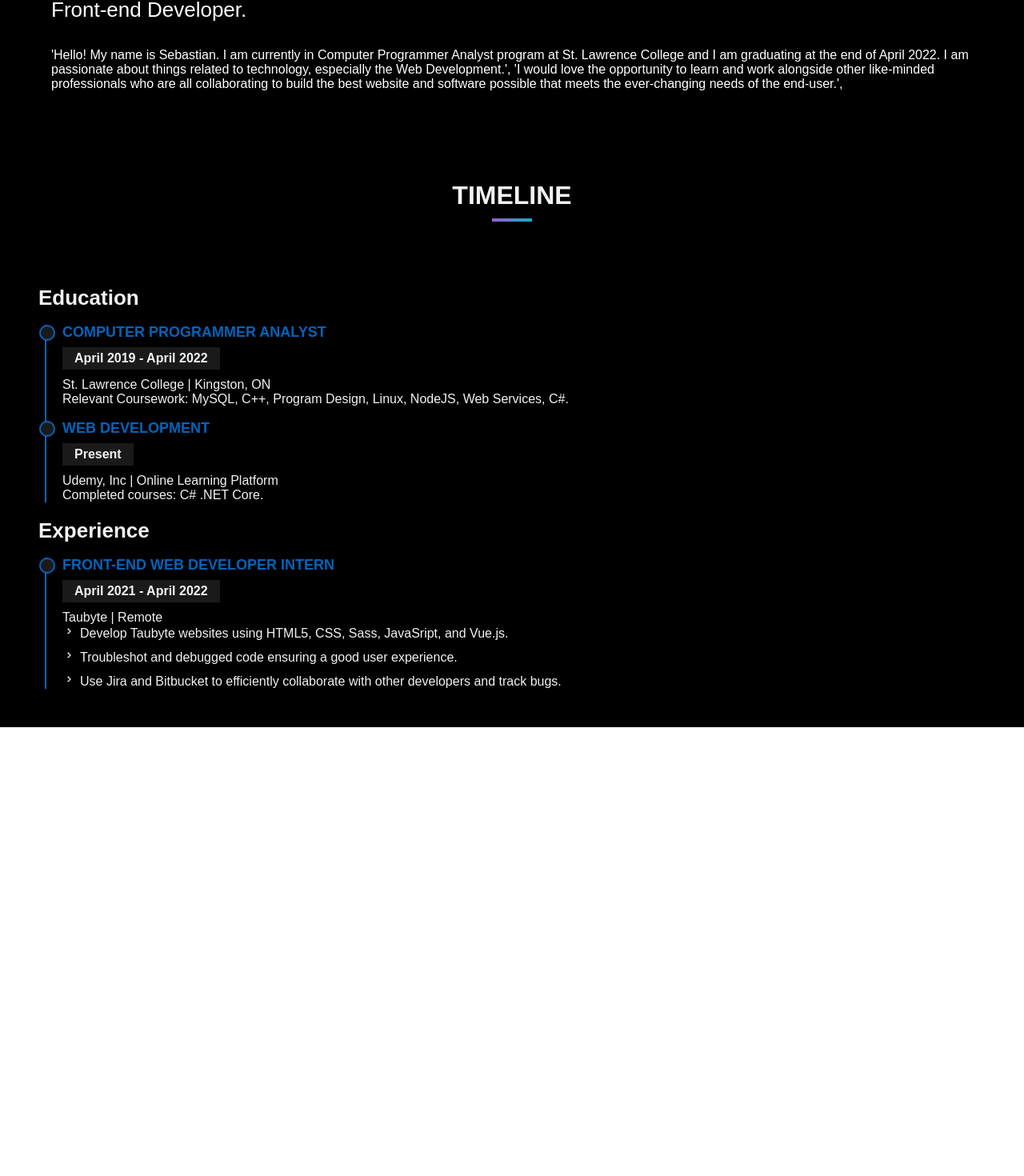
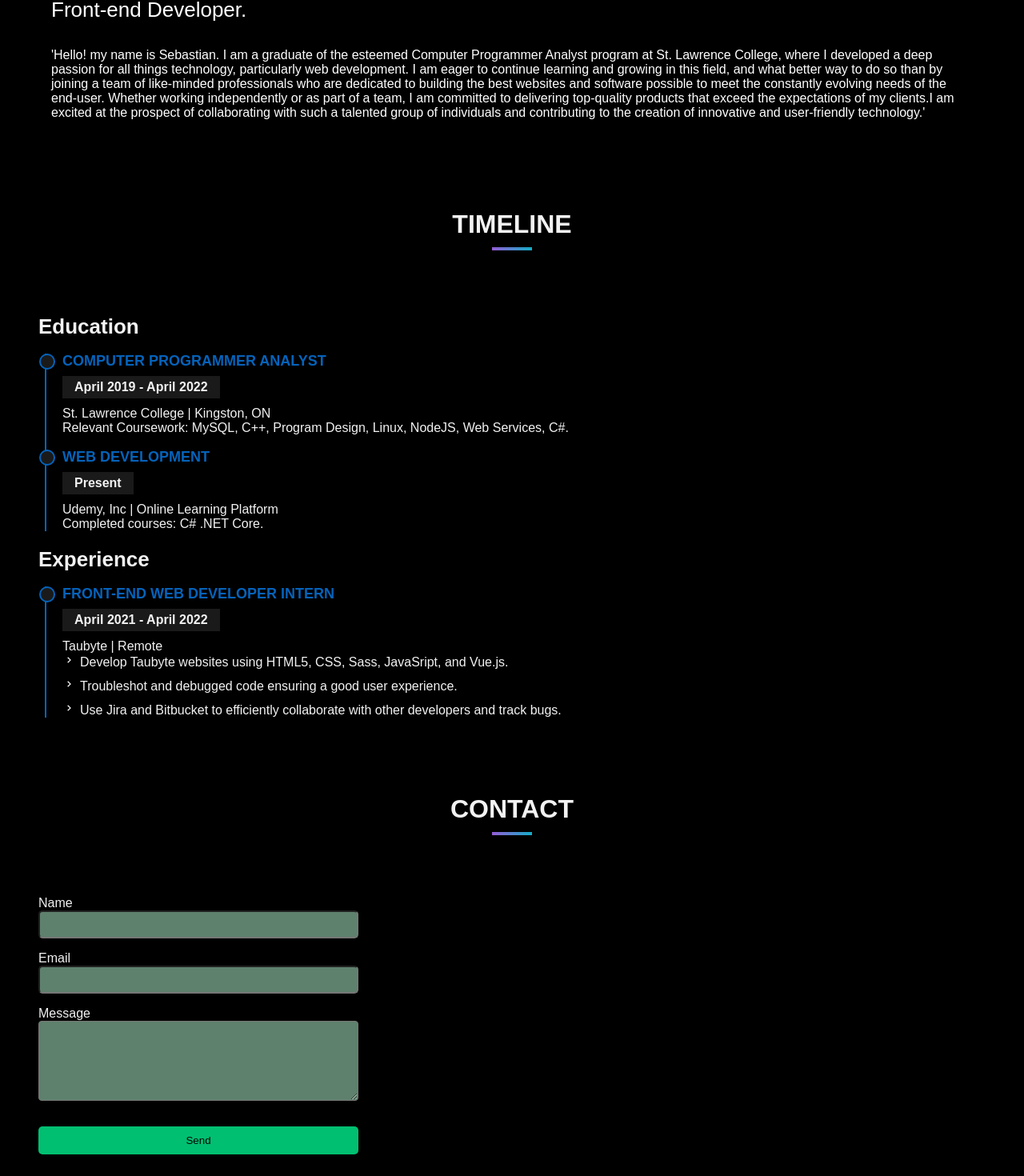
Before and after one commit to CPA-Developer/portfolio-website, a React (Create React App) app: page / in a window 1280 px wide. Shown: the part 1178-2648 px from the top of the page at 80% size. Before the commit the page ends 2087 px from the top, so only its background shows below. Built offline with nearby package versions, Linux system fonts and the light colour scheme; a web font is replaced by a local one.

Commit message:
added footer and contact form

```diff
--- a/package.json
+++ b/package.json
@@ -4,6 +4,7 @@
   "version": "0.1.0",
   "private": true,
   "dependencies": {
+    "@emailjs/browser": "^3.10.0",
     "@testing-library/jest-dom": "^5.16.5",
     "@testing-library/react": "^13.4.0",
     "@testing-library/user-event": "^13.5.0",
@@ -15,13 +16,14 @@
     "react-router-dom": "^6.6.0",
     "react-scripts": "5.0.1",
     "react-scroll": "^1.8.9",
+    "react-toastify": "^9.1.1",
     "styled-components": "^5.3.6",
     "web-vitals": "^2.1.4"
   },
   "scripts": {
     "start": "react-scripts start",
-    "predeploy":"npm run build",
-    "deploy":"gh-pages -d build",
+    "predeploy": "npm run build",
+    "deploy": "gh-pages -d build",
     "build": "react-scripts build",
     "test": "react-scripts test",
     "eject": "react-scripts eject"
--- a/src/App.css
+++ b/src/App.css
@@ -43,6 +43,17 @@ section {
   margin-bottom: 30px;
 }
 
+.footer-line {
+  width: 50%;
+  height: 1px;
+
+
+  background: linear-gradient(270deg,
+  rgb(19, 173, 199) 0%,
+  rgb(148, 93, 214) 100%);
+  margin: 0 auto;
+
+}
 .section-title p {
   margin-bottom: 0;
 }
--- /dev/null
+++ b/src/components/Contact/ContactElements.js
@@ -0,0 +1,70 @@
+import styled from "styled-components";
+
+
+
+
+export const Section = styled.section`
+
+  padding: 3rem;
+ height: auto;
+ width: auto;
+  color:  rgb(242, 242, 242);
+  background: black;
+`;
+
+
+
+export const StyledContactForm = styled.div`
+  width: 400px;
+  form {
+    display: flex;
+    align-items: flex-start;
+    flex-direction: column;
+    width: 100%;
+    font-size: 16px;
+    input {
+      width: 100%;
+      background: #5e816d;
+      height: 35px;
+      padding: 7px;
+      outline: none;
+      border-radius: 5px;
+
+      &:focus {
+        border: 2px solid rgba(0, 206, 158, 1);
+      }
+    }
+    textarea {
+      max-width: 100%;
+      min-width: 100%;
+      background: #5e816d;
+      width: 100%;
+      max-height: 100px;
+      min-height: 100px;
+      padding: 7px;
+      outline: none;
+      border-radius: 4px;
+
+      &:focus {
+        border: 2px solid rgba(0, 206, 158, 1);
+      }
+    }
+    label {
+      margin-top: 1rem;
+    }
+    input[type="submit"] {
+      margin-top: 2rem;
+      cursor: pointer;
+      background: #01BF71;
+      color: #010606;
+      border: none;
+      margin-bottom: 5rem;
+
+      &:hover{
+    transition: all 0.2s ease-in-out;
+    background: #fff;
+
+}
+    }
+  }
+`;
--- /dev/null
+++ b/src/components/Contact/index.js
@@ -0,0 +1,70 @@
+import React, { useRef } from "react";
+import emailjs from "@emailjs/browser";
+import { StyledContactForm, Section } from "./ContactElements";
+import { ToastContainer, toast } from 'react-toastify';
+  import 'react-toastify/dist/ReactToastify.css';
+
+
+const Contact = () => {
+  const form = useRef();
+
+  const sendEmail = (e) => {
+    e.preventDefault();
+
+    emailjs
+      .sendForm(
+        "service_0jijetj",
+        "template_nxs53gh",
+        form.current,
+        "3HiavubcB7ZffO62n"
+      )
+      .then(
+        (result) => {
+          console.log(result.text);
+          console.log("message sent");
+          e.target.reset();
+          toast("sent successfully!");
+        },
+        (error) => {
+          console.log(error.text);
+        }
+      );
+  };
+
+  return (
+    <Section id='contact' data-aos='fade-up'>
+    <div className='section-title'>
+      <h2>Contact</h2>
+      <div className='section-line'></div>
+    </div>
+
+    <StyledContactForm>
+      <form ref={form} onSubmit={sendEmail}>
+        <label>Name</label>
+        <input type="text" name="user_name" required />
+        <label>Email</label>
+        <input type="email" name="user_email" required />
+        <label>Message</label>
+        <textarea name="message" required />
+        <input type="submit" value="Send" required />
+      </form>
+    </StyledContactForm>
+    <ToastContainer
+    position="top-right"
+    autoClose={5000}
+    hideProgressBar={false}
+    newestOnTop={false}
+    closeOnClick
+    rtl={false}
+    pauseOnFocusLoss
+    draggable
+    pauseOnHover
+    theme="dark"
+    />
+      <div className='footer-line'></div>
+    </Section>
+
+  );
+};
+
+export default Contact;
--- /dev/null
+++ b/src/components/Footer/Footer.js
@@ -0,0 +1,29 @@
+
+import { Section, SocialLinks, Link , Container} from './FooterStyles';
+
+import { FaGithub, FaLinkedinIn } from 'react-icons/fa';
+
+const Footer = () => {
+  return (
+    <Section className='text-center'>
+
+      <Container>
+        <SocialLinks >
+          <Link href='https://github.com/CPA-Developer'  color='rgb(10, 102, 194)'>
+            <FaGithub />
+          </Link>
+          <Link
+            href='https://www.linkedin.com/in/subin-sebastian777/'
+            color='rgb(10, 102, 194)'
+          >
+            <FaLinkedinIn />
+          </Link>
+        </SocialLinks>
+      </Container>
+
+      <div className='user'>Copyright © 2023 Subin Sebastian</div>
+    </Section>
+  );
+};
+
+export default Footer;
--- /dev/null
+++ b/src/components/Footer/FooterStyles.js
@@ -0,0 +1,35 @@
+import styled from 'styled-components';
+
+export const Section = styled.section`
+  color: #fff;
+  padding: 30px;
+  display: flex;
+  align-items: center;
+  justify-content: center;
+  background: black;
+
+  .user{
+  margin-top: 30px;
+  font-size: 13px;
+}
+
+`;
+export const Container = styled.div`
+
+`;
+
+export const SocialLinks = styled.div`
+  margin-top: 30px;
+`;
+
+export const Link = styled.a`
+  font-size: 20px;
+  display: inline-block;
+  color: rgb(69, 80, 91);
+  line-height: 1;
+  margin-right: 20px;
+  transition: 0.3s;
+  &:hover svg {
+    color: ${(props) => props.color};
+  }
+`;
--- a/src/components/HeroSection/index.js
+++ b/src/components/HeroSection/index.js
@@ -19,14 +19,14 @@ const HeroSection = () => {
   return (
     <HeroContainer>
       <HeroBG>
-        <VideoBG autoPlay loop muted src={Video} type='video/mp4'/>
+        <VideoBG autoPlay loop muted src={Video} playsInline type='video/mp4'/>
       </HeroBG>
       <HeroContent>
         <HeroH1>
-            MY portfolio
+            Hello!
         </HeroH1>
         <HeroP>
-            Graduate from st. lawrence college. Looking for more opportunities.
+        I am Subin Sebastian, a highly skilled and dedicated application developer with a passion for creating simple, modern applications that enhance the user experience.
         </HeroP>
         <HeroBtnWrapper>
             <Button to="about" onMouseEnter={onHover} onMouseLeave={onHover}
--- a/src/components/InfoSection/index.js
+++ b/src/components/InfoSection/index.js
@@ -1,6 +1,6 @@
 import React from 'react';
 import {Section} from './InfoElements';
-import { Row, Col } from 'react-bootstrap';
+
 
 const InfoSection = () => {
   return (
@@ -14,8 +14,13 @@ const InfoSection = () => {
 
         <div className='section-content'>
             <h3 className='mt-md-0 mt-3'>Front-end Developer.</h3>
-           <p>         'Hello! My name is Sebastian. I am currently in Computer Programmer Analyst program at St. Lawrence College and I am graduating at the end of April 2022. I am passionate about things related to technology, especially the Web Development.',
-    'I would love the opportunity to learn and work alongside other like-minded professionals who are all collaborating to build the best website and software possible that meets the ever-changing needs of the end-user.',  </p>
+           <p>         'Hello! my name is Sebastian. I am a graduate of the esteemed Computer Programmer Analyst
+            program at St. Lawrence College, where I developed a deep passion for all things technology, particularly web development.
+             I am eager to continue learning and growing in this field, and what better way to do so than by joining a team of like-minded
+              professionals who are dedicated to building the best websites and software possible to meet the constantly
+               evolving needs of the end-user. Whether working independently or as part of a team, I am committed to delivering top-quality
+                products that exceed the expectations of my clients.I am excited at the prospect of collaborating with such a talented group of individuals
+                and contributing to the creation of innovative and user-friendly technology.'  </p>
 
     </div>
 
--- a/src/components/Navbar/NavbarElements.js
+++ b/src/components/Navbar/NavbarElements.js
@@ -57,10 +57,10 @@ export const Nav = styled.nav`
 
  export const NavMenu = styled.ul`
 display: flex;
-align-items: center;
+align-items:center;
 list-style: none;
 text-align: center;
-margin-right: -22px;
+margin-right: -430px;
 
 @media screen and (max-width:768px){
    display: none;
@@ -81,6 +81,10 @@ height: 100%;
 cursor: pointer;
 
 &:active{
+   border-bottom: 3px solid #01bf71;
+}
+
+&:hover{
    border-bottom: 3px solid #01bf71;
 }
 `;
--- a/src/components/Navbar/index.js
+++ b/src/components/Navbar/index.js
@@ -22,14 +22,14 @@ const Navbar = ({toggle}) => {
                 <NavLinks to='timeline'>Timeline</NavLinks>
             </NavItems>
 
-            <NavItems>
+            {/* <NavItems>
                 <NavLinks to='Skills'>Skills</NavLinks>
-            </NavItems>
+            </NavItems> */}
 
             </NavMenu>
 
               <NavBtn>
-                <NavBtnLink to='Contact'>Contact</NavBtnLink>
+                <NavBtnLink to='contact'>Contact</NavBtnLink>
               </NavBtn>
         </NavbarContainer>
       </Nav>
--- a/src/pages/index.js
+++ b/src/pages/index.js
@@ -1,4 +1,6 @@
 import React, {useState} from 'react';
+import Contact from '../components/Contact';
+import Footer from '../components/Footer/Footer';
 import HeroSection from '../components/HeroSection';
 import InfoSection from '../components/InfoSection';
 import Navbar from '../components/Navbar';
@@ -20,6 +22,8 @@ const Home = () => {
       <HeroSection/>
       <InfoSection/>
       <Education/>
+      <Contact/>
+      <Footer/>
 
     </>
   );
```
Also changed, not shown: 1 other file (tests, documents, lock files or other folders).
